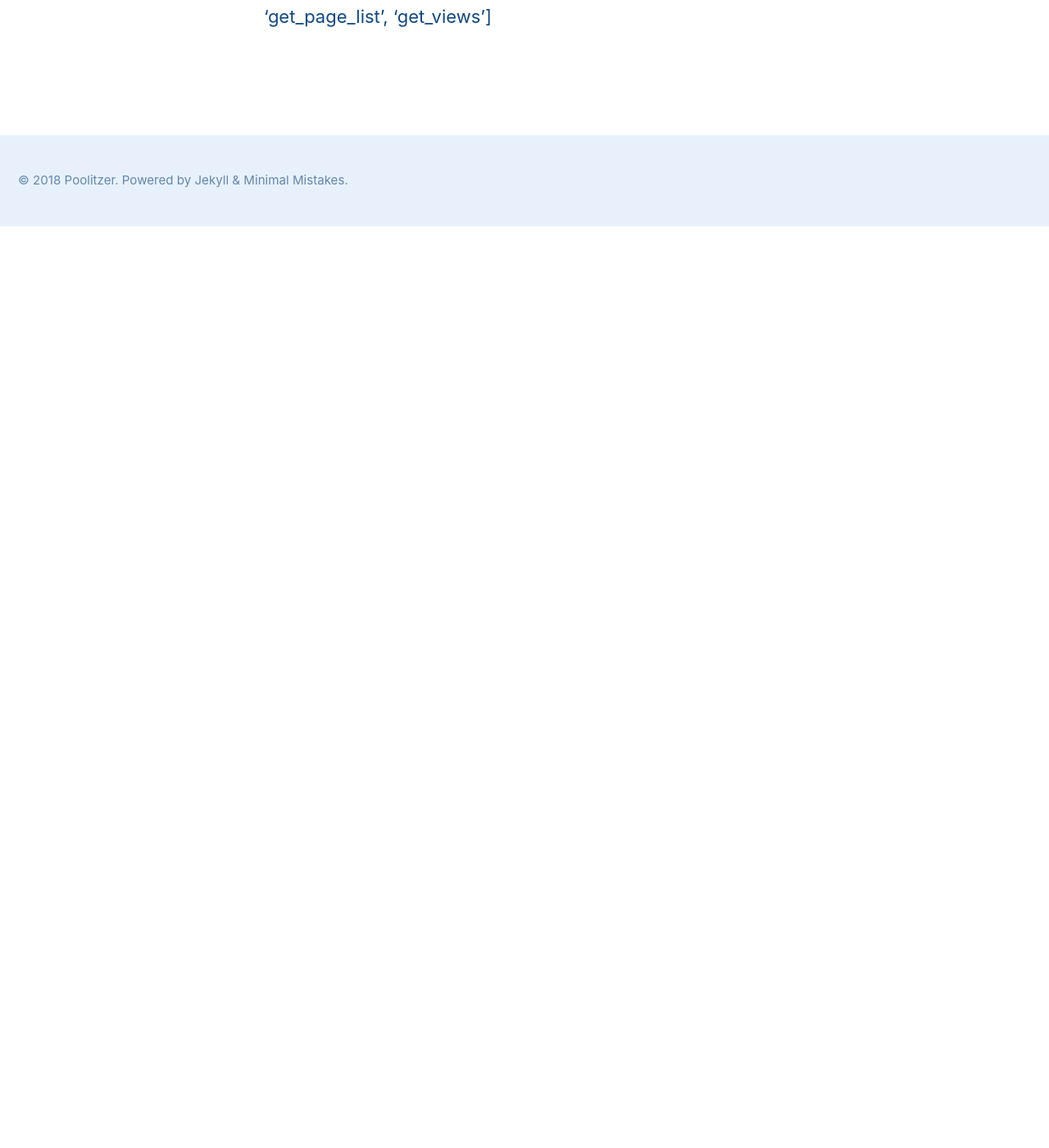
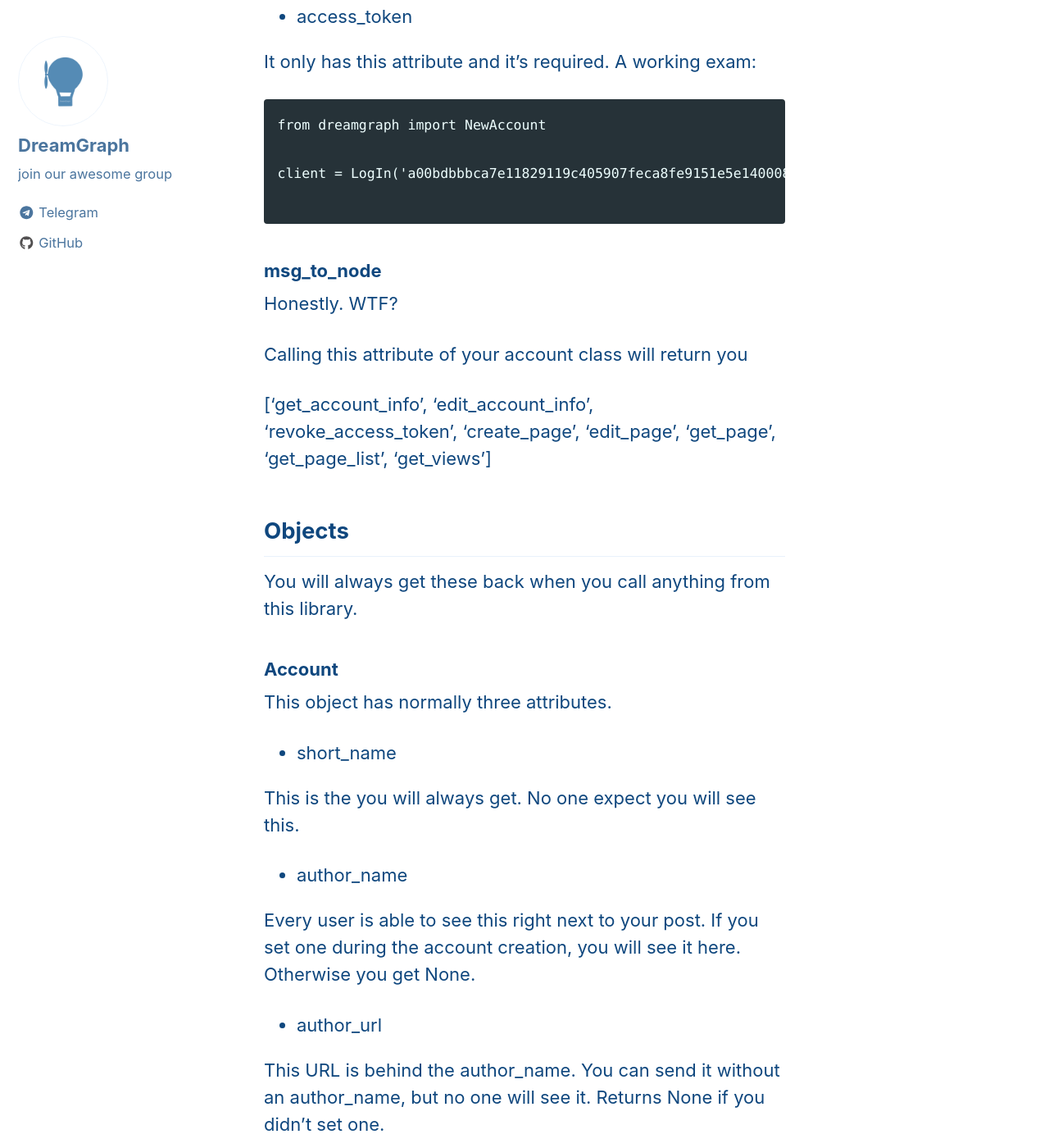
Before and after one commit to Poolitzer/poolitzer.github.io, a Jekyll site: the page built from _pages/methods.md, in a window 1280 px wide and 1400 px high, scrolled down 1742 px. Shown: the whole window at 82% size. Built offline with Jekyll 4.4.1, drawn with Linux system fonts in a browser that asks for light colours; nearby versions of some CDN libraries; before the commit the page ends 2018 px from its top, so only the background shows below that; some of the changed text lies outside the part shown.

Commit message:
pffff, its late, don't know what i changed, dont care

````diff
--- a/_pages/methods.md
+++ b/_pages/methods.md
@@ -4,7 +4,7 @@ layout: single
 author_profile: true
 toc: true
 ---
-Dreamgraphs aim is to give foreign developern a nice way to work with Telegraph. Therefore, we didn't rename anything from the API. You can have a look at Telegra.ph documentation [here](http://telegra.ph/api) and don't need to think about any differences.
+Dreamgraphs aim is to give foreign developern a nice way to work with Telegraph. Therefore, we didn't rename anything from the API. You can have a look at the documentation of Telegraph [here](http://telegra.ph/api) and don't need to think about any differences.
 
 ## Methods
 
@@ -12,7 +12,7 @@ Lets dive right into it, shall we?
 
 ### NewAccount
 
-This method creates you an account. It has three attributes, where only one of it is required:
+This method creates you an account. It has three attributes, where only one of it is required, and returns an [Account object](#account):
 
 * short_name
 
@@ -20,11 +20,11 @@ The required attribute. No one apart of you will know this, so you are free to c
 
 * author_name
 
-This is the name you choose to let appear as author of your posts.
+This is the name you choose to let appear as author of your posts. _Not required_
 
 * author_url
 
-Any URL will work. You have to add http:// in the beginning though, otherwise you will get an AUTHOR_URL_INVALID error.
+Any URL will work. You have to add http:// in the beginning though, otherwise you will get an AUTHOR_URL_INVALID error. _Not required_
 
 What you probably want from this is your access_token. You will need it for everything else, so remember it. A working code could look like this:
 ```
@@ -41,6 +41,53 @@ And you would get your token, which looks like this:
 
 ### LogIn
 
+You should use this method if you already have created an account and know its access_token.
+
+* access_token
+
+It only has this attribute and it's required. A working exam:
+
+```
+from dreamgraph import NewAccount
+
+client = LogIn('a00bdbbbca7e11829119c405907feca8fe9151e5e1400084998cec3039c9')
+
+```
+
+### msg_to_node
+
+Honestly. WTF?
+
 Calling this attribute of your account class will return you
 
 ['get_account_info', 'edit_account_info', 'revoke_access_token', 'create_page', 'edit_page', 'get_page', 'get_page_list', 'get_views']
+
+## Objects
+
+You will always get these back when you call anything from this library.
+
+### Account
+
+This object has normally three attributes.
+
+* short_name
+
+This is the you will always get. No one expect you will see this.
+
+* author_name
+
+Every user is able to see this right next to your post. If you set one during the account creation, you will see it here. Otherwise you get None.
+
+* author_url
+
+This URL is behind the author_name. You can send it without an author_name, but no one will see it. Returns None if you didn't set one.
+
+There are two more you only get when you call getAccountInfo.
+
+*auth_url
+
+This is a url user can use to login into their account on any brother. It will only work once during 5 minutes.
+
+*page_count
+
+This integer shows the total number of pages belonging to the Telegraph account.
````
Also changed, not shown: _pages/starting.md (+2 -2 lines).
